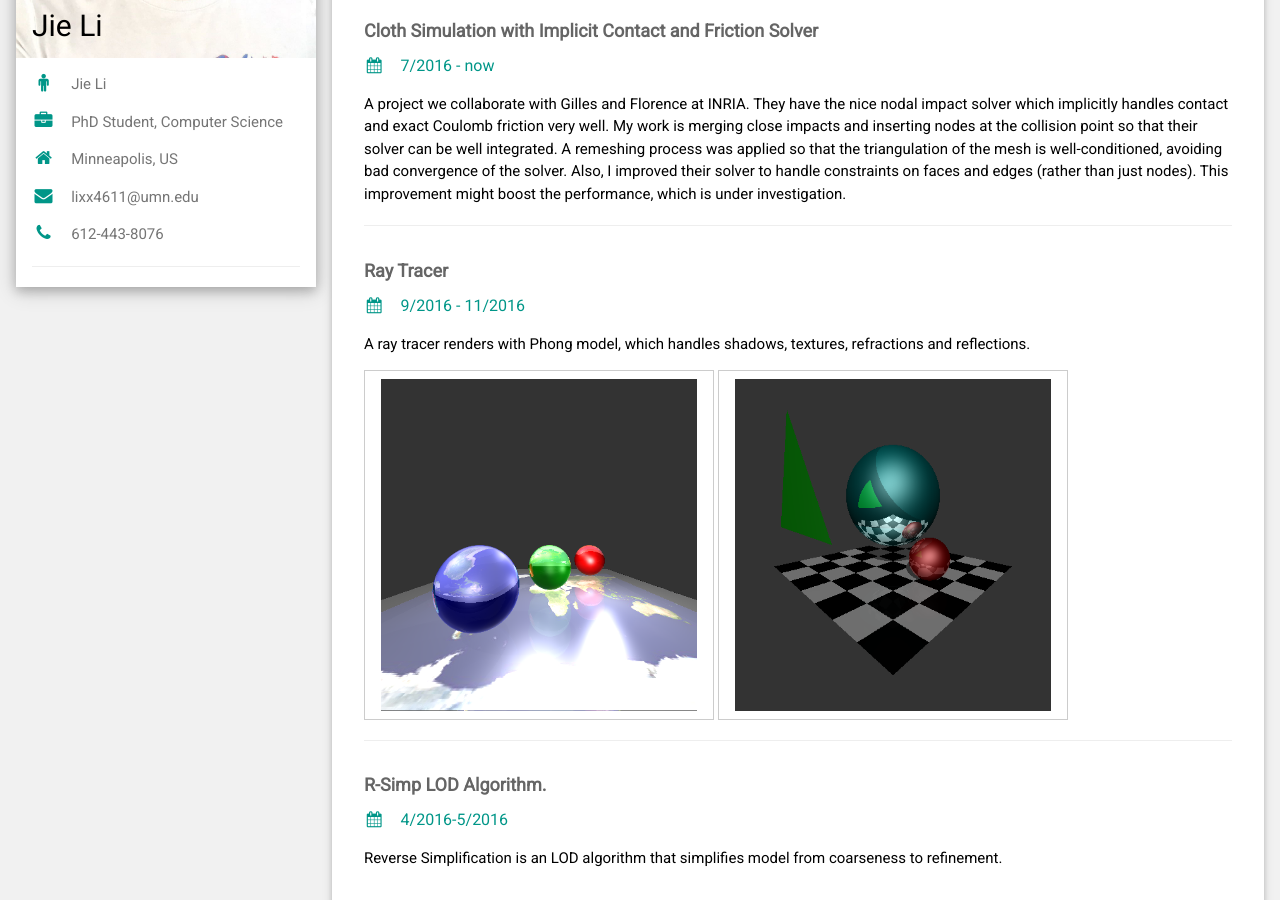
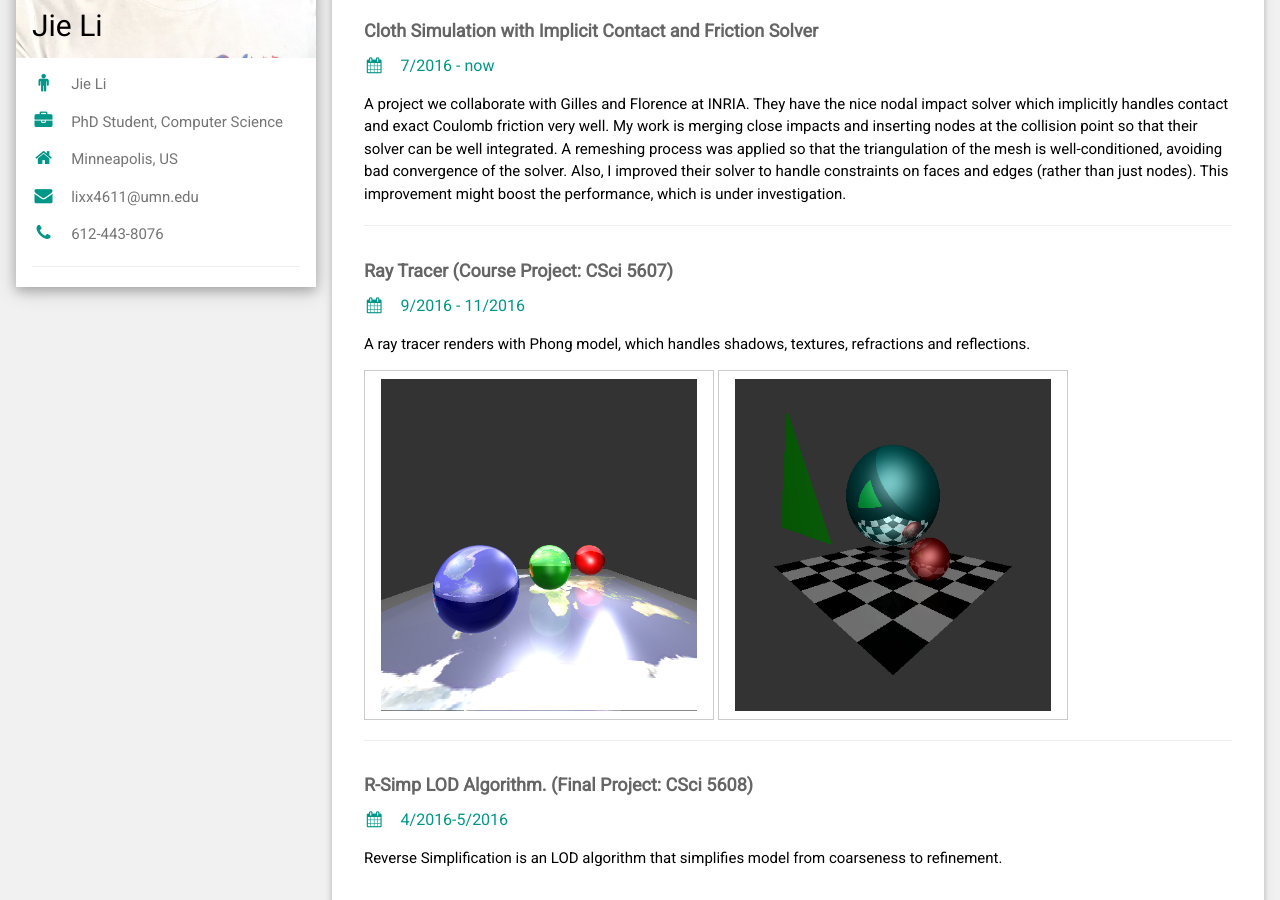
Before and after one commit to fubody/fubody.github.io, a Jekyll site: the page index.html, which Jekyll copies as it is, in a window 1280 px wide and 900 px high, scrolled down 358 px. Built offline with Jekyll 4.4.1, drawn with Linux system fonts in a browser that asks for light colours.

Commit message:
add course info

```diff
--- a/index.html
+++ b/index.html
@@ -65,7 +65,7 @@ html,body,h1,h2,h3,h4,h5,h6 {font-family: "Roboto", sans-serif}
           <hr>
         </div>
         <div class="w3-container">
-          <h5 class="w3-opacity"><b>Ray Tracer</b></h5>
+          <h5 class="w3-opacity"><b>Ray Tracer (Course Project: CSci 5607)</b></h5>
           <h6 class="w3-text-teal"><i class="fa fa-calendar fa-fw w3-margin-right"></i>9/2016 - 11/2016</h6>
           <p>A ray tracer renders with Phong model, which handles shadows,  textures, refractions and reflections.</p>
           <img src="images/mirror.png" class="w3-border w3-padding" alt="Raytracer" width="350" height="350">
@@ -73,7 +73,7 @@ html,body,h1,h2,h3,h4,h5,h6 {font-family: "Roboto", sans-serif}
           <hr>
         </div>
         <div class="w3-container">
-          <h5 class="w3-opacity"><b>R-Simp LOD Algorithm.</b></h5>
+          <h5 class="w3-opacity"><b>R-Simp LOD Algorithm. (Final Project: CSci 5608)</b></h5>
           <h6 class="w3-text-teal"><i class="fa fa-calendar fa-fw w3-margin-right"></i>4/2016-5/2016</h6>
           <p>Reverse Simplification is an LOD algorithm that simplifies model from coarseness to refinement.</p><br>
           <iframe width="560" height="315" src="https://www.youtube.com/embed/XZAgTsSGHq4" frameborder="0" allowfullscreen></iframe>
```
